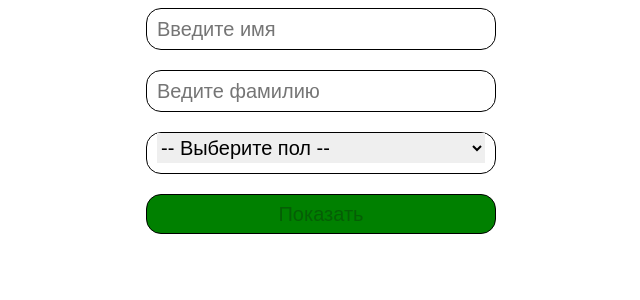
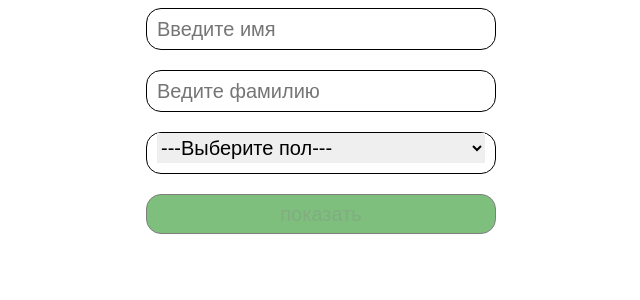
Before and after one commit to innamagkeeva/vue_start, a Vue app: page / in a window 1280 px wide. Shown: the top 300 px of the page, without its empty margins (319-959 px from the left). Built offline with nearby package versions, Linux system fonts and the light colour scheme.

Commit message:
Задание 3 урока

```diff
--- a/src/App.vue
+++ b/src/App.vue
@@ -1,83 +1,122 @@
 <script setup lang="ts">
 import { ref } from 'vue'
+import { computed } from 'vue'
 
-const textInput = ref('')
-const textInput2 = ref('')
+type GenderBase = {
+  value: string
+  text: string
+}
+
+const genders: GenderBase[] = ref([
+  { value: '', text: '---Выберите пол---' },
+  { value: 'male', text: 'мужской' },
+  { value: 'female', text: 'женский' },
+])
+
+const textInputName = ref('')
+const textInputSurname = ref('')
 const selectedGender = ref('')
+const isShowed = ref(false)
+
+// const buttonText = ref('показать')
+
+// function onSubmit(): void {
+//   isShowed.value = true
+//   buttonText.value = 'скрыть'
+// }
+
+function onSubmit(): void {
+  // Используем if для переключения состояния
+  if (isShowed.value) {
+    isShowed.value = false // Если данные показываются, скрываем их
+  } else {
+    isShowed.value = true // Если данные скрыты, показываем их
+  }
+}
+
+const buttonText = computed(() => (isShowed.value ? 'скрыть' : 'показать')) // Условный текст кнопки
 </script>
 
 <template>
-  <div class="user">
+  <form
+    class="form"
+    @submit.prevent="onSubmit"
+  >
     <input
-      class="user__box"
+      class="form__box"
       type="text"
       placeholder="Введите имя"
-      v-model="textInput"
+      v-model="textInputName"
     />
     <input
-      class="user__box"
+      class="form__box"
       type="text"
       placeholder="Ведите фамилию"
-      v-model="textInput2"
+      v-model="textInputSurname"
     />
-    <div class="user__box">
+    <div class="form__box">
       <select
-        class="user__select"
-        name="floor"
+        class="form__select"
+        name="gender"
         v-model="selectedGender"
       >
-        <option value="">-- Выберите пол --</option>
-        <option value="male">мужской</option>
-        <option value="female">женский</option>
+        <option
+          v-for="gender in genders"
+          :key="gender.value"
+          :value="gender.value"
+        >
+          {{ gender.text }}
+        </option>
       </select>
     </div>
     <button
-      class="user__box user__button-show"
-      type="button"
-      @click="console.log('меня нажали')"
-      :disabled="textInput.length === 0 || textInput2.length === 0 || selectedGender.length === 0"
+      class="form__box form__button-show"
+      type="submit"
+      :disabled="
+        textInputName.length === 0 || textInputSurname.length === 0 || selectedGender.length === 0
+      "
     >
-      Показать
+      {{ buttonText }}
     </button>
-  </div>
+  </form>
 
-  <div class="letter">
-    <ul class="double">
-      <li class="double__li">
-        {{ textInput }}
-      </li>
-      <li class="double__li">
-        {{ textInput2 }}
-      </li>
-      <li class="double__li double__li-3">{{ selectedGender }}</li>
+  <div
+    class="user-data"
+    v-if="isShowed"
+  >
+    <ul class="list">
+      <li class="list__li">Ваше имя: {{ textInputName }}</li>
+      <li class="list__li">Ваша фамилия: {{ textInputSurname }}</li>
+      <li class="list__li">Ваш пол: {{ selectedGender }}</li>
     </ul>
   </div>
 </template>
 
 <style>
-.user {
+.form {
   display: flex;
   flex-direction: column;
 }
 
-.double {
+.list {
   margin: 0;
   padding: 0;
+  list-style: none;
 }
 
-.user,
-.letter {
+.form,
+.user-data {
   height: 300px;
   width: 350px;
   margin: 0 auto;
 }
 
-.user__box {
+.form__box {
   border: 1px solid black;
   border-radius: 15px;
 }
-.user__box,
-.double__li {
+.form__box,
+.list__li {
   height: 40px;
   margin-bottom: 20px;
   cursor: pointer;
@@ -86,7 +125,7 @@ const selectedGender = ref('')
   outline: none;
 }
 
-.user__select {
+.form__select {
   width: 100%;
   height: 30px;
   font-size: 20px;
@@ -95,18 +134,21 @@ const selectedGender = ref('')
   cursor: pointer;
 }
 
-.user__button-show {
+.form__button-show {
   background-color: green;
 }
 
-.double {
-  list-style: none;
+.form__button-show:disabled {
+  opacity: 50%;
+  cursor: not-allowed;
 }
 </style>
 
-<!-- не понимаю как сделать чтоб вначале в инпуте был только placeholder, а при вводе - внизу в дубле шел сначала текст ("Ваше имя  или Ваша фамилия" и вводимые буквы) -->
+<!-- вопросы:
+ 1)  { value: 'male', text: 'мужской' } какую задачу имеет value: 'male' если пользователю видно только значение 'мужской'?
+ ПРАВИЛЬНО ЛИ Я ПОНИМАЮ  что это только ключ и нужен только для  работы с кодом? -->
 
-<!-- почему на кнопке задизейбливается только слово "показать", а не вся кнопка.
- И! почему срабатывает со знаком ||  а не &&     -->
+<!-- 2)в опциях: почему в поле по умолчанию выводится строка именно с пустой строкой в value? я пробовала менять местами в коде - все равно она, значит не по порядку, а именно с пустой строкой (---Выберете пол---) -->
 
-<!-- а как открыть нижнее поле после нажатия "Показать" = вообще не догоняю... -->
+<!-- 3)
+ как при нажатии на "показать" открывать нижнее поле и менять текст на "скрыть" я быстро сама поняла, а вот обратно - вообще не придумала, хотя пыталась долго.  то что написала - взяла из GPT?, к стати несколько разных готовых вариантов посмотрела.   каждая строчка понятна, а в целом не очень складывается в голове.. надо чтоб словами ты рассказал.     ну или вариант правильнее -->
```
